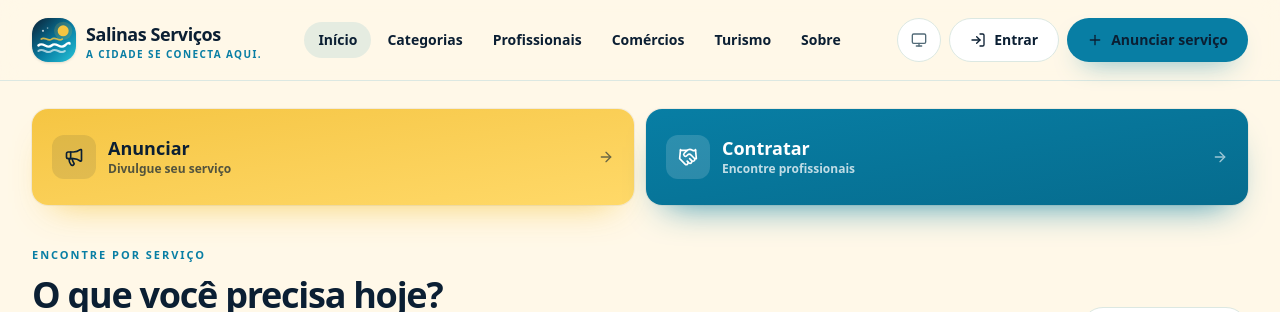
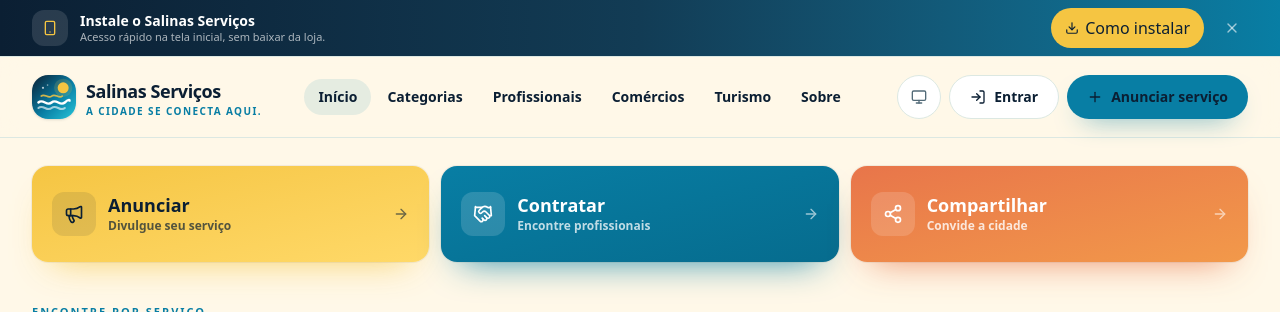
Before and after one commit to bigfatalbear/salinas-servicos, a React (Vite) app: page / in a window 1280 px wide. Shown: the top 312 px of the page. Built offline with nearby package versions, Linux system fonts and the light colour scheme; no server answers; the database is empty.

Commit message:
Adiciona botao compartilhar na home e banner de instalacao no topo

```diff
--- a/src/components/AppLayout.tsx
+++ b/src/components/AppLayout.tsx
@@ -3,6 +3,7 @@ import { Outlet, useLocation } from 'react-router-dom'
 import { SITE_URL } from '../config'
 import { Footer } from './Footer'
 import { Header } from './Header'
+import { InstallBanner } from './InstallBanner'
 import { MobileNav } from './MobileNav'
 import { OfflineBanner } from './OfflineBanner'
 
@@ -36,6 +37,7 @@ export function AppLayout() {
     <div className="flex min-h-svh flex-col bg-sand">
       <ScrollToTop />
       <CanonicalUrl />
+      <InstallBanner />
       <Header />
       <OfflineBanner />
       <main className="flex-1 pb-24 lg:pb-0">
--- /dev/null
+++ b/src/components/InstallBanner.tsx
@@ -0,0 +1,140 @@
+import { useEffect, useState } from 'react'
+import { Download, Share, Smartphone, X } from 'lucide-react'
+import { INSTALL_KEY } from '../config'
+
+interface BeforeInstallPromptEvent extends Event {
+  prompt: () => Promise<void>
+  userChoice: Promise<{ outcome: 'accepted' | 'dismissed' }>
+}
+
+const DISMISS_DAYS = 14
+
+function isIos() {
+  return (
+    /iPad|iPhone|iPod/.test(navigator.userAgent) ||
+    (navigator.platform === 'MacIntel' && navigator.maxTouchPoints > 1)
+  )
+}
+
+function isStandalone() {
+  return (
+    window.matchMedia('(display-mode: standalone)').matches ||
+    (window.navigator as Navigator & { standalone?: boolean }).standalone === true
+  )
+}
+
+function wasRecentlyDismissed() {
+  try {
+    const raw = localStorage.getItem(INSTALL_KEY)
+    if (!raw) return false
+    const dismissedAt = Number(raw)
+    if (!Number.isFinite(dismissedAt)) return false
+    return Date.now() - dismissedAt < DISMISS_DAYS * 24 * 60 * 60 * 1000
+  } catch {
+    return false
+  }
+}
+
+export function InstallBanner() {
+  const [visible, setVisible] = useState(() => !isStandalone() && !wasRecentlyDismissed())
+  const [promptEvent, setPromptEvent] = useState<BeforeInstallPromptEvent | null>(null)
+  const [showHelp, setShowHelp] = useState(false)
+
+  useEffect(() => {
+    const onPrompt = (event: Event) => {
+      event.preventDefault()
+      setPromptEvent(event as BeforeInstallPromptEvent)
+      setVisible(true)
+    }
+    const onInstalled = () => setVisible(false)
+
+    window.addEventListener('beforeinstallprompt', onPrompt)
+    window.addEventListener('appinstalled', onInstalled)
+
+    return () => {
+      window.removeEventListener('beforeinstallprompt', onPrompt)
+      window.removeEventListener('appinstalled', onInstalled)
+    }
+  }, [])
+
+  function dismiss() {
+    try {
+      localStorage.setItem(INSTALL_KEY, String(Date.now()))
+    } catch {
+      // Sem localStorage: apenas esconde nesta visita.
+    }
+    setVisible(false)
+    setShowHelp(false)
+  }
+
+  async function install() {
+    if (!promptEvent) {
+      setShowHelp((current) => !current)
+      return
+    }
+    await promptEvent.prompt()
+    const choice = await promptEvent.userChoice
+    if (choice.outcome === 'accepted') {
+      setVisible(false)
+      setPromptEvent(null)
+    }
+  }
+
+  if (!visible) return null
+
+  return (
+    <div className="relative z-50 border-b border-white/10 bg-gradient-to-r from-brand-deep via-brand-deep-2 to-ocean text-white">
+      <div className="container-wide flex items-center gap-3 py-2">
+        <span className="grid h-9 w-9 shrink-0 place-items-center rounded-xl bg-white/12 text-sun">
+          <Smartphone className="h-4 w-4" aria-hidden="true" />
+        </span>
+
+        <div className="min-w-0 flex-1">
+          <p className="truncate text-sm font-extrabold leading-tight">
+            Instale o Salinas Serviços
+          </p>
+          <p className="truncate text-[11px] leading-tight text-white/65">
+            Acesso rápido na tela inicial, sem baixar da loja.
+          </p>
+        </div>
+
+        <button
+          type="button"
+          onClick={() => void install()}
+          className="inline-flex shrink-0 items-center gap-1.5 rounded-full bg-sun px-3.5 py-2 text-xs font-extrabold text-brand-deep transition hover:brightness-105"
+        >
+          <Download className="h-3.5 w-3.5" aria-hidden="true" />
+          {promptEvent ? 'Instalar' : showHelp ? 'Fechar ajuda' : 'Como instalar'}
+        </button>
+
+        <button
+          type="button"
+          onClick={dismiss}
+          className="grid h-8 w-8 shrink-0 place-items-center rounded-full text-white/60 transition hover:bg-white/10 hover:text-white"
+          aria-label="Ocultar aviso de instalação"
+        >
+          <X className="h-4 w-4" aria-hidden="true" />
+        </button>
+      </div>
+
+      {showHelp && !promptEvent ? (
+        <div className="container-wide pb-3">
+          <p className="rounded-xl bg-white/10 px-3 py-2 text-[11px] leading-relaxed text-white/80">
+            {isIos() ? (
+              <>
+                <Share className="mr-1 inline h-3.5 w-3.5 text-sun" aria-hidden="true" />
+                No Safari, toque no botão <strong>Compartilhar</strong> e escolha{' '}
+                <strong>Adicionar à Tela de Início</strong>.
+              </>
+            ) : (
+              <>
+                Abra o menu do navegador e escolha <strong>Instalar aplicativo</strong> ou{' '}
+                <strong>Adicionar à tela inicial</strong>.
+              </>
+            )}
+          </p>
+        </div>
+      ) : null}
+    </div>
+  )
+}
--- a/src/config.ts
+++ b/src/config.ts
@@ -15,6 +15,7 @@ export const VOTER_KEY = 'ss:voter-token'
 export const RECOMMENDED_KEY = 'ss:recommended'
 export const POLL_VOTED_KEY = 'ss:poll-voted'
 export const THEME_KEY = 'ss:theme'
+export const INSTALL_KEY = 'ss:install-dismissed'
 
 export const POLL_OPTIONS = [
   { key: 'yes', label: 'Sim, quero avaliações' },
--- a/src/pages/Home.tsx
+++ b/src/pages/Home.tsx
@@ -7,11 +7,12 @@ import {
   Megaphone,
   MessageCircle,
   QrCode,
+  Share2,
   Sparkles,
   Store,
   Users,
 } from 'lucide-react'
-import { APP_NAME, CITY, CITY_NAME } from '../config'
+import { APP_NAME, APP_TAGLINE, CITY, CITY_NAME, SITE_URL } from '../config'
 import {
   BUSINESS_CATEGORIES,
   LOCALITIES,
@@ -20,6 +21,7 @@ import {
 } from '../data/site'
 import { fetchCategories, fetchProfessionals } from '../lib/store'
 import { useSeo } from '../lib/seo'
+import { useToast } from '../context/ToastContext'
 import type { Category, Professional } from '../lib/types'
 import { CategoryCard } from '../components/CategoryCard'
 import { HowItWorks } from '../components/HowItWorks'
@@ -32,8 +34,11 @@ import { SearchBar } from '../components/SearchBar'
 import { SectionHeading } from '../components/SectionHeading'
 import { ShareButton } from '../components/ShareButton'
 
+const SHARE_TEXT = `${APP_NAME} — ${APP_TAGLINE} Encontre profissionais e comércios de ${CITY_NAME} com contato direto no WhatsApp.`
+
 export function Home() {
   const navigate = useNavigate()
+  const { toast } = useToast()
   const [categories, setCategories] = useState<Category[]>([])
   const [featured, setFeatured] = useState<Professional[]>([])
   const [professionals, setProfessionals] = useState<Professional[]>([])
@@ -90,6 +95,19 @@ export function Home() {
     }
   }, [])
 
+  async function handleShare() {
+    try {
+      if (navigator.share) {
+        await navigator.share({ title: APP_NAME, text: SHARE_TEXT, url: SITE_URL })
+        return
+      }
+      await navigator.clipboard.writeText(SITE_URL)
+      toast('Link copiado. Agora é só compartilhar!', 'success')
+    } catch {
+      // Compartilhamento cancelado pelo usuário.
+    }
+  }
+
   function handleSearch(event: FormEvent) {
     event.preventDefault()
     const params = new URLSearchParams()
@@ -115,7 +133,7 @@ export function Home() {
       <section className="relative">
         <div className="pointer-events-none absolute inset-0 -z-10 bg-[radial-gradient(circle_at_85%_8%,rgba(39,197,217,0.18),transparent_34rem),radial-gradient(circle_at_8%_70%,rgba(245,197,66,0.18),transparent_28rem)]" />
         <div className="container-wide pt-5 sm:pt-7">
-          <div className="grid grid-cols-2 gap-3">
+          <div className="grid grid-cols-2 gap-3 lg:grid-cols-3">
             <Link
               to="/entrar?modo=cadastro"
               className="group relative flex min-h-[8rem] flex-col justify-center gap-2 overflow-hidden rounded-2xl bg-gradient-to-br from-sun to-[#ffd968] p-4 text-brand-deep! shadow-[0_18px_36px_-20px_rgba(245,197,66,0.85)] ring-1 ring-black/5 transition duration-300 hover:-translate-y-0.5 hover:brightness-105 sm:min-h-[6rem] sm:flex-row sm:items-center sm:gap-3 sm:p-5"
@@ -168,6 +186,31 @@ export function Home() {
                 aria-hidden="true"
               />
             </Link>
+            <button
+              type="button"
+              onClick={() => void handleShare()}
+              className="group relative col-span-2 flex min-h-[5.5rem] flex-col justify-center gap-2 overflow-hidden rounded-2xl bg-gradient-to-br from-coral to-[#f2994a] p-4 text-left text-white shadow-[0_18px_36px_-20px_rgba(232,117,74,0.85)] ring-1 ring-black/5 transition duration-300 hover:-translate-y-0.5 hover:brightness-105 sm:min-h-[6rem] sm:flex-row sm:items-center sm:gap-3 sm:p-5 lg:col-span-1"
+            >
+              <span className="flex w-full items-start justify-between sm:w-auto sm:items-center">
+                <span className="grid h-10 w-10 shrink-0 place-items-center rounded-xl bg-white/15 sm:h-11 sm:w-11">
+                  <Share2 className="h-5 w-5" aria-hidden="true" />
+                </span>
+                <ArrowRight
+                  className="h-4 w-4 shrink-0 opacity-60 transition duration-300 group-hover:translate-x-0.5 sm:hidden"
+                  aria-hidden="true"
+                />
+              </span>
+              <span className="min-w-0">
+                <span className="block text-lg font-extrabold leading-tight">Compartilhar</span>
+                <span className="mt-0.5 block text-xs font-semibold leading-snug text-white/80">
+                  Convide a cidade
+                </span>
+              </span>
+              <ArrowRight
+                className="ml-auto hidden h-4 w-4 shrink-0 opacity-60 transition duration-300 group-hover:translate-x-0.5 sm:block"
+                aria-hidden="true"
+              />
+            </button>
           </div>
         </div>
         <div className="container-wide pt-7 sm:pt-9">
```
Also changed, not shown: 1 other file (tests, documents, lock files or other folders).
